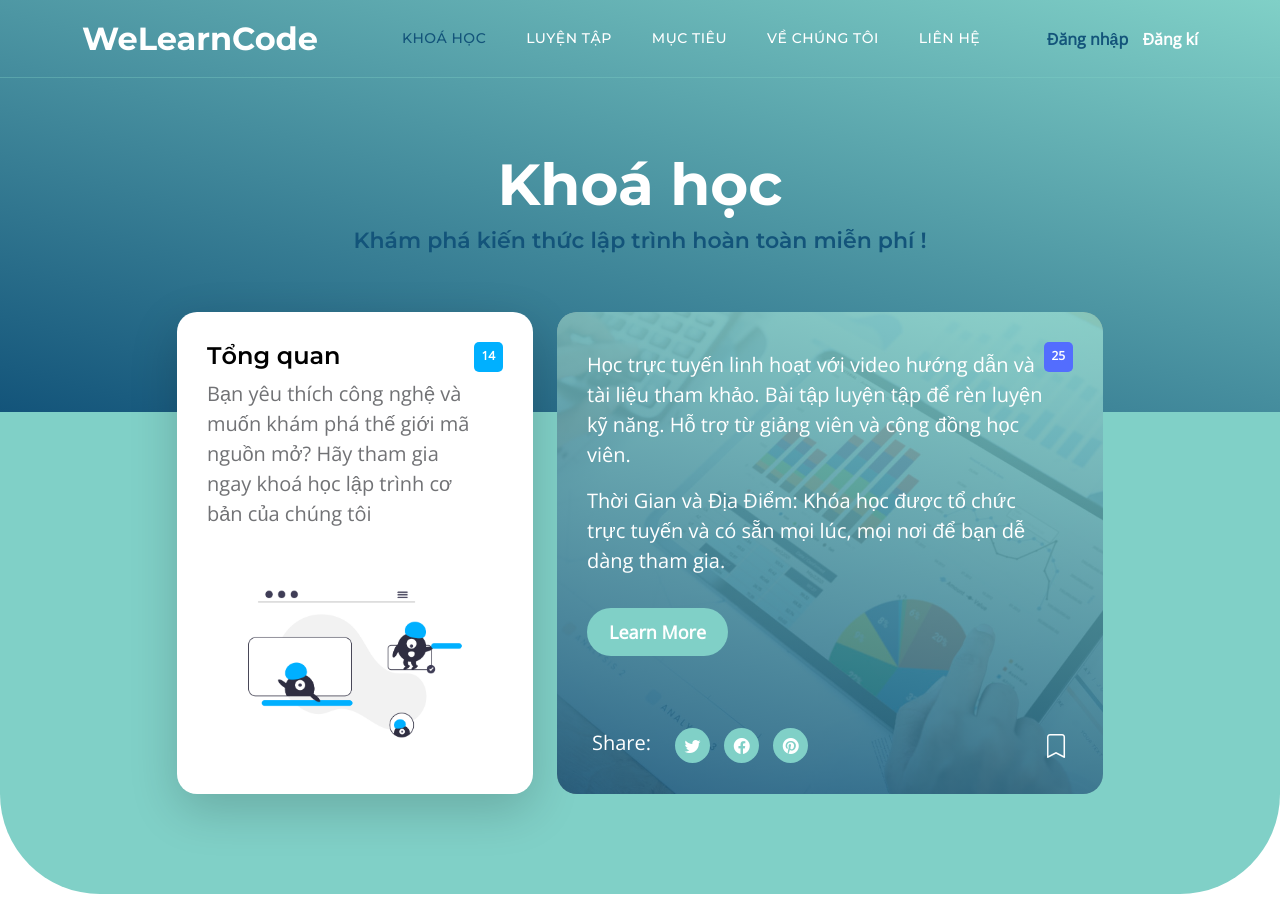
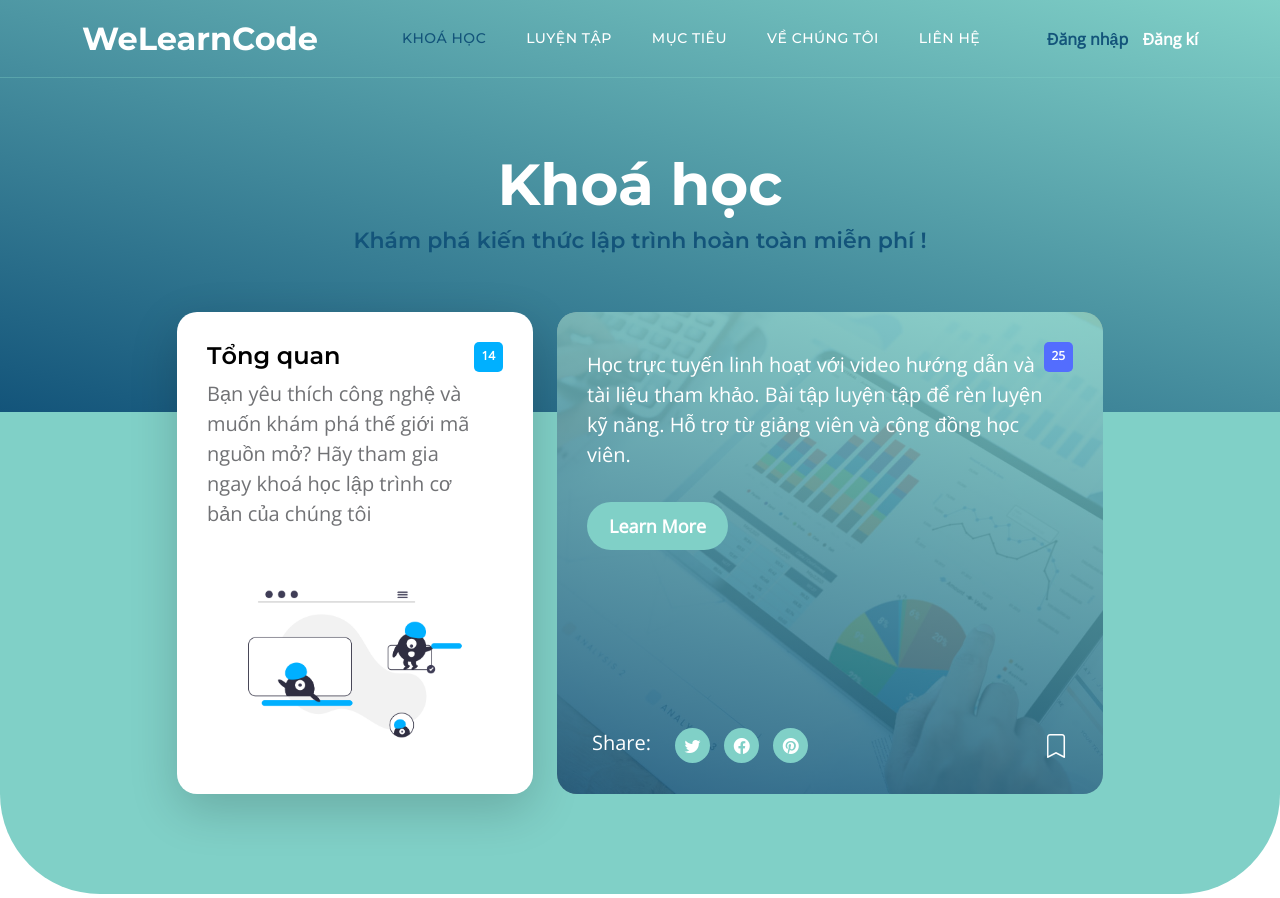
Before and after one commit to ChenFRong/ChenFRong.github.io, a Flask app: page / in a window 1280 px wide. Shown: the top 898 px of the page. Run offline with Flask 3, Linux system fonts and the light colour scheme; some libraries are stand-ins or nearby versions.

Commit message:
edit trangkhoidau.html

```diff
--- a/templates/trangkhoidau.html
+++ b/templates/trangkhoidau.html
@@ -144,8 +144,7 @@ https://templatemo.com/tm-590-topic-listing
                                                 Học trực tuyến linh hoạt với video hướng dẫn và tài liệu tham khảo.
                                                 Bài tập luyện tập để rèn luyện kỹ năng.
                                                 Hỗ trợ từ giảng viên và cộng đồng học viên.</p>
-                                             <p class="text-white">
-                                                Thời Gian và Địa Điểm: Khóa học được tổ chức trực tuyến và có sẵn mọi lúc, mọi nơi để bạn dễ dàng tham gia.</p>
+
 
                                             <a href="topics-detail.html" class="btn custom-btn mt-2 mt-lg-3">Learn More</a>
                                         </div>
```
